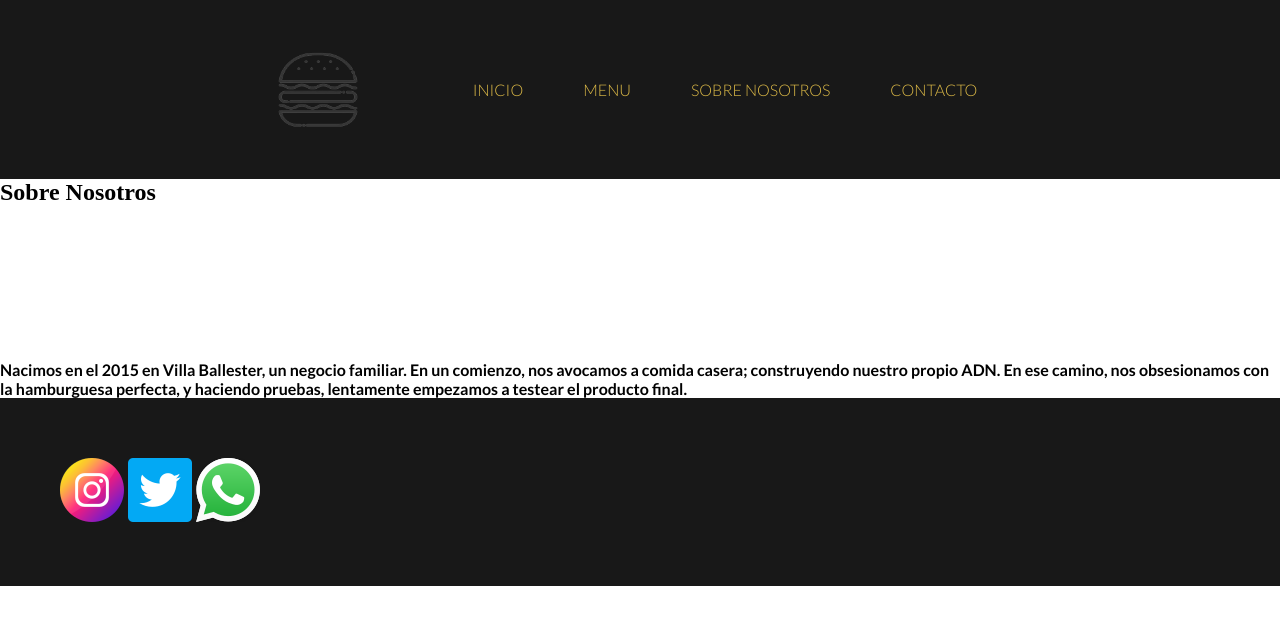
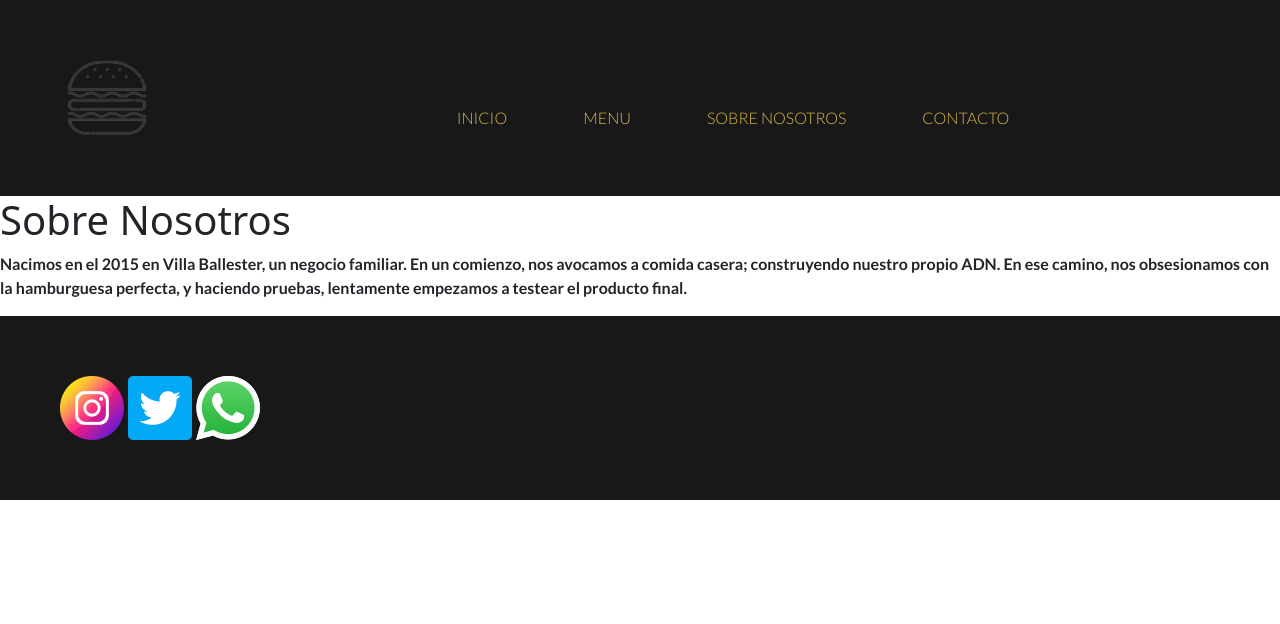
Before and after one commit to agustinleonelperez/DonMimo.coder, a plain HTML site: page pages/sobrenosotros.html in a window 1280 px wide. Drawn offline with nearby package versions, Linux system fonts and the light colour scheme; a web font is replaced by a local one.

Commit message:
boostrap

```diff
--- a/css/style.css
+++ b/css/style.css
@@ -9,18 +9,12 @@
 }
 
 
-
-
-
 /*-------------------------------HEADER-----------------------------------------------*/
 
 header{
     position: sticky;
     top: 0;
     background-color: #181818;
-    display: flex;
-    justify-content: center;
-    align-items: center;
     padding: 10px;
 }
 
--- a/pages/sobrenosotros.html
+++ b/pages/sobrenosotros.html
@@ -6,28 +6,43 @@
     <meta name="viewport" content="width=device-width, initial-scale=1.0">
     <!----------ICONS BOOSTRAP--------------------->
     <link rel="stylesheet" href="https://cdn.jsdelivr.net/npm/bootstrap-icons@1.10.5/font/bootstrap-icons.css">
+    <!-------------BOOSTRAP CSS-------------->
+    <link href="https://cdn.jsdelivr.net/npm/bootstrap@5.1.3/dist/css/bootstrap.min.css" rel="stylesheet"
+    integrity="sha384-1BmE4kWBq78iYhFldvKuhfTAU6auU8tT94WrHftjDbrCEXSU1oBoqyl2QvZ6jIW3" crossorigin="anonymous">
     <link rel="stylesheet" href="../css/style.css">
     <title>Don MIMO | Nosotros</title>
 </head>
 <body>
     <header>
-        <img src="../img/burgapng.png" alt="">
         <nav>
-            <ul>
-                <li><a href="../index.html">INICIO</a></li>
-                <li><a href="./menu.html">MENU</a></li>
-                <li><a href="./sobrenosotros.html">SOBRE NOSOTROS</a></li>
-                <li><a href="./contacto.html">CONTACTO</a></li>
-            </ul>
-        </nav>
+            <nav class="navbar navbar-expand-lg navbar-light">
+                <div class="container-fluid">
+                    <a class="navbar-brand" href="../index.html"><img src="../img/burgapng.png" alt=""></a>
+                    <button class="navbar-toggler" type="button" data-bs-toggle="collapse"
+                        data-bs-target="#navbarSupportedContent" aria-controls="navbarSupportedContent"
+                        aria-expanded="false" aria-label="Toggle navigation">
+                        <span class="navbar-toggler-icon"></span>
+                    </button>
+                    <div class="collapse navbar-collapse" id="navbarSupportedContent">
+                        <ul class="navbar-nav mx-auto mb-2 mb-lg-0">
+                            <li class="nav-item">
+                                <a class="nav-link active" aria-current="page" href="../index.html">INICIO</a>
+                            </li>
+                            <li class="nav-item">
+                                <a class="nav-link" href="../pages/menu.html">MENU</a>
+                            </li>
+                            <li class="nav-item">
+                                <a class="nav-link" href="../pages/sobrenosotros.html">SOBRE NOSOTROS</a>
+                            </li>
+                            <li class="nav-item">
+                                <a class="nav-link" href="../pages/contacto.html">CONTACTO</a>
+                            </li>
+                        </ul>
     </header>
 
     <main>
         <section>
             <h1>Sobre Nosotros</h1>
-        </section>
-        <section>
-            <iframe src="" frameborder="0"></iframe>
         </section>
     </main>
     <footer>
@@ -38,5 +53,11 @@
             <img src="../img/whatsapp.png" alt="Icono Whatsapp">
         </div>
     </footer>
+
+
+    <!--------------BOOSTRAP JS------------------------------------->
+<script src="https://cdn.jsdelivr.net/npm/bootstrap@5.1.3/dist/js/bootstrap.bundle.min.js"
+integrity="sha384-ka7Sk0Gln4gmtz2MlQnikT1wXgYsOg+OMhuP+IlRH9sENBO0LRn5q+8nbTov4+1p"
+crossorigin="anonymous"></script>
 </body>
 </html>
```
Also changed, not shown: index.html (+7 -8 lines), pages/contacto.html (+32 -8 lines), pages/menu.html (+32 -10 lines).
